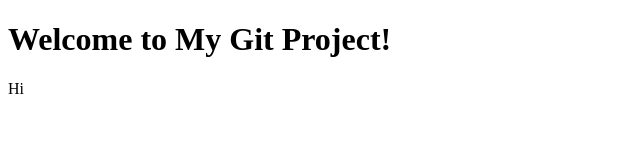
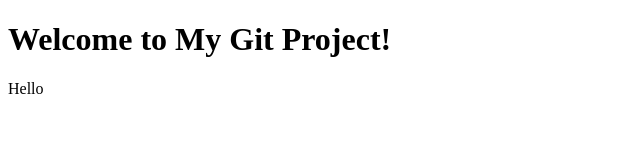
Before and after one commit to ichukwuma40/my-git-project, a plain HTML site: page index.html in a window 1280 px wide. Shown: the full height of the page, 0-640 px from the left. Drawn offline with Linux system fonts and the light colour scheme.

Commit message:
first commit

```diff
--- a/index.html
+++ b/index.html
@@ -9,7 +9,7 @@
     <h1>Welcome to My Git Project!</h1>
 
     <!-- Your content goes here -->
-     Hi
+     Hello
 
 </body>
 </html>
```
